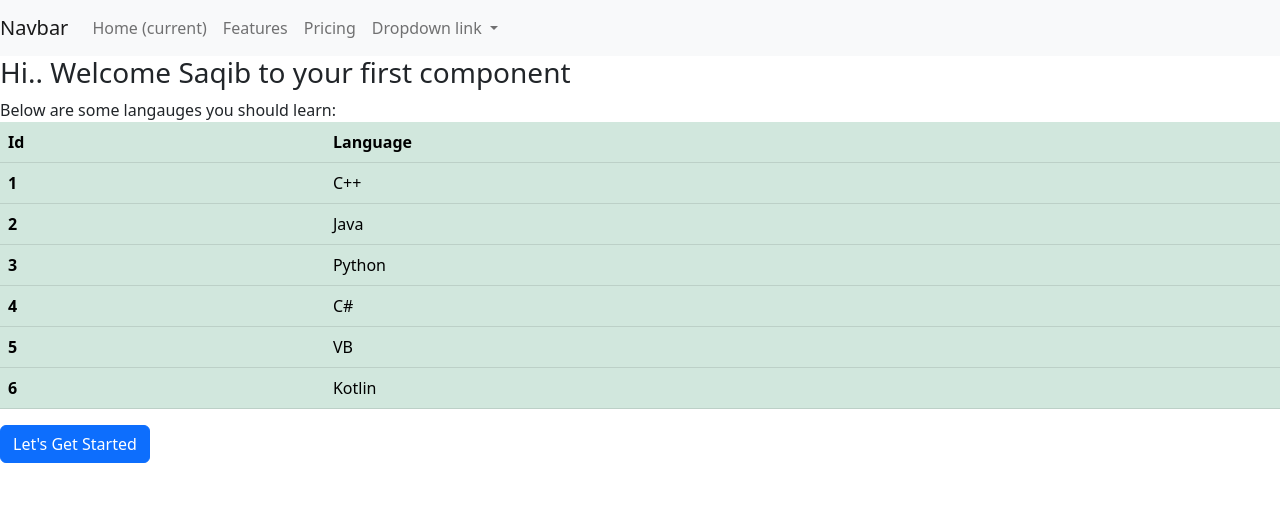
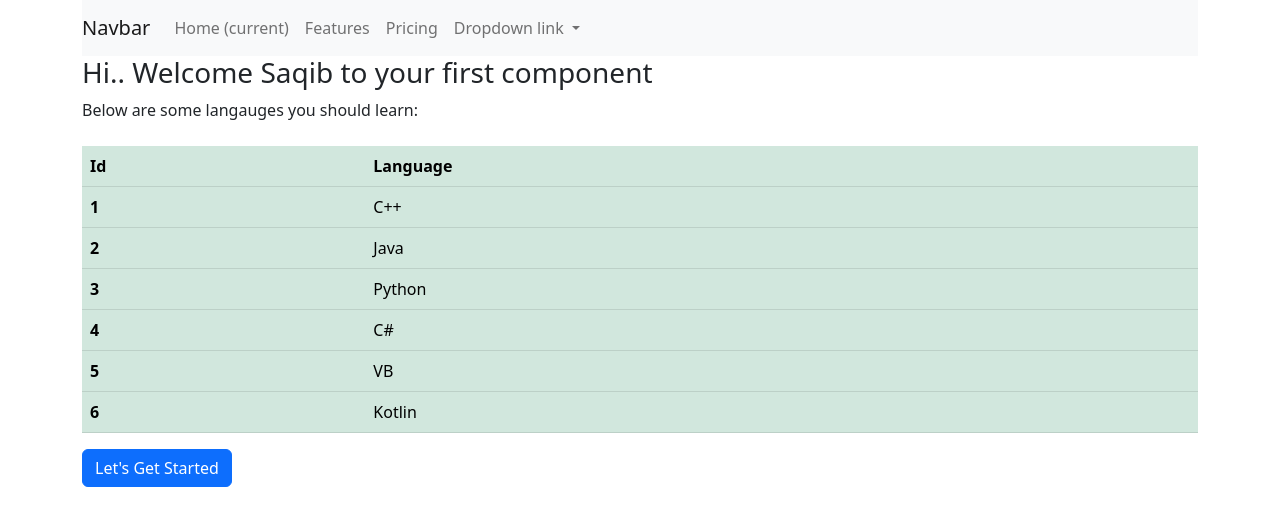
Before and after one commit to MuhammadSaqib786/Vue-Apps, a Vue app in the folder myFirstApp/: page / in a window 1280 px wide. Shown: the top 526 px of the page. Built offline with nearby package versions, Linux system fonts and the light colour scheme.

Commit message:
put in container class

```diff
--- a/myFirstApp/src/components/Header.vue
+++ b/myFirstApp/src/components/Header.vue
@@ -1,5 +1,5 @@
 <template>
-<div>
+<div class="container">
     <nav class="navbar navbar-expand-lg navbar-light bg-light">
   <a class="navbar-brand" href="#">Navbar</a>
   <button class="navbar-toggler" type="button" data-toggle="collapse" data-target="#navbarNavDropdown" aria-controls="navbarNavDropdown" aria-expanded="false" aria-label="Toggle navigation">
--- a/myFirstApp/src/components/Posts.vue
+++ b/myFirstApp/src/components/Posts.vue
@@ -1,10 +1,10 @@
 <template>
-<div>
+<div  class="container">
     <h3>
         Hi.. Welcome Saqib to your first component
     </h3>
     Below are some langauges you should learn:
-    <table class="table table-success">
+    <table class="table table-success mt-4">
   <thead>
     <tr>
       <th scope="col">Id</th>
```
